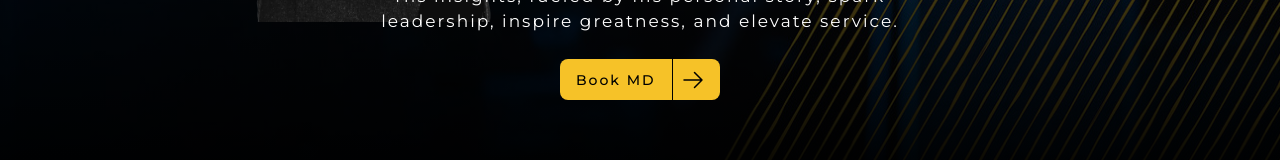
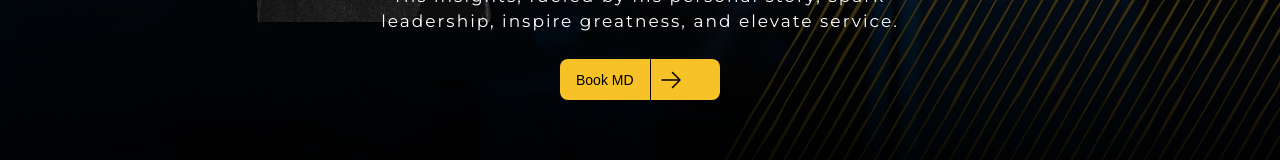
Before and after one commit to allanXQ/inky-ui, a React (Vite) app: page /home in a window 1280 px wide. Shown: the part 598-758 px from the top of the page. Built offline with nearby package versions, Linux system fonts and the light colour scheme; no server answers.

Commit message:
update font style

```diff
--- a/src/Components/BookButton.jsx
+++ b/src/Components/BookButton.jsx
@@ -10,7 +10,7 @@ const BookButton = ({ text, path, onClick }) => {
         className="py-2 px-4  hover:bg-black hover:text-white flex items-center h-[2.6rem]"
         onClick={onClick ? onClick : () => navigate(`/${path}`)}
       >
-        <p className="montserrat-regular text-sm font-medium">{text}</p>
+        <p className="montserrat-btn text-sm font-medium">{text}</p>
       </button>
 
       <div
```
